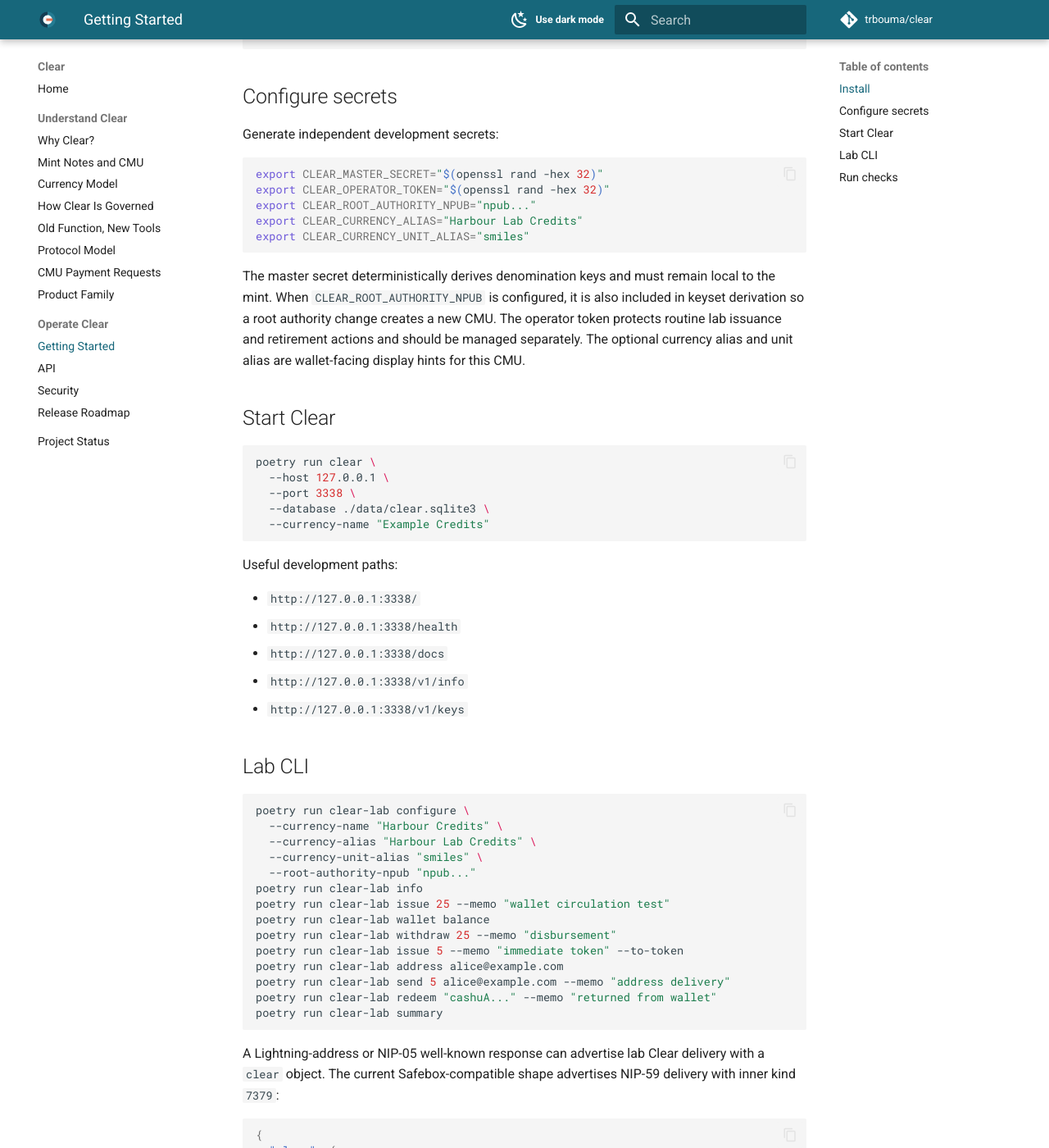
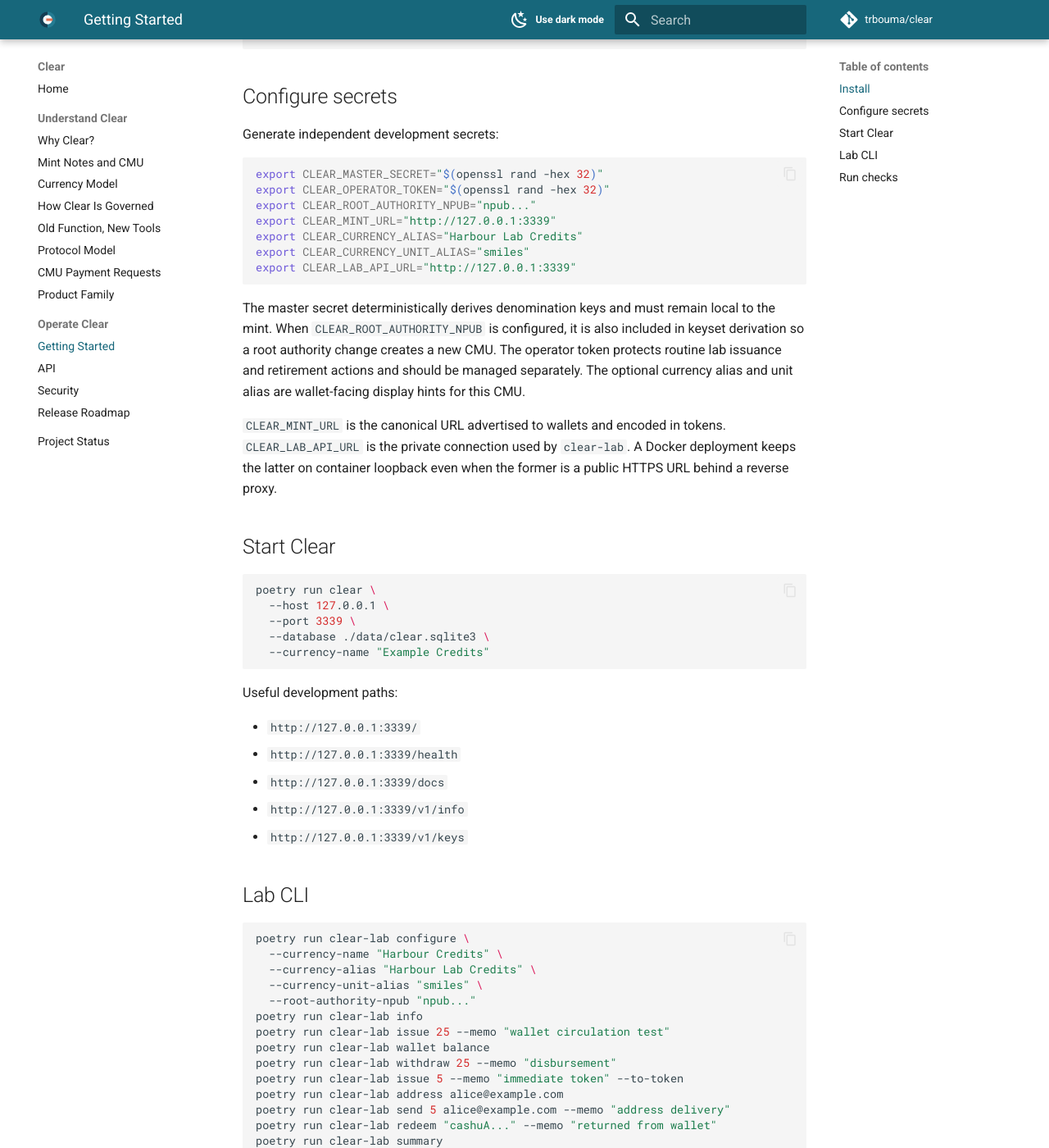
Before and after one commit to trbouma/clear, an MkDocs documentation site: the page built from website/getting-started.md, in a window 1280 px wide and 1400 px high, scrolled down 249 px. Shown: the whole window at 82% size. Built offline with MkDocs 1.6.1 and Material for MkDocs 9.7.7, drawn with Linux system fonts in a browser that asks for light colours; comment, search, counter and statistics services are not loaded; some of the changed text lies outside the part shown.

Commit message:
Separate clear-lab API routing from public mint URLs
Use port 3339 by default, add CLEAR_LAB_API_URL for privileged container-local requests, and preserve CLEAR_MINT_URL as the canonical public address advertised and encoded in tokens. Ensure issuance, swaps, redemption, and recipient discovery distinguish internal routing from public mint identity.

````diff
--- a/website/getting-started.md
+++ b/website/getting-started.md
@@ -21,8 +21,10 @@ Generate independent development secrets:
 export CLEAR_MASTER_SECRET="$(openssl rand -hex 32)"
 export CLEAR_OPERATOR_TOKEN="$(openssl rand -hex 32)"
 export CLEAR_ROOT_AUTHORITY_NPUB="npub..."
+export CLEAR_MINT_URL="http://127.0.0.1:3339"
 export CLEAR_CURRENCY_ALIAS="Harbour Lab Credits"
 export CLEAR_CURRENCY_UNIT_ALIAS="smiles"
+export CLEAR_LAB_API_URL="http://127.0.0.1:3339"
 ```
 
 The master secret deterministically derives denomination keys and must remain
@@ -33,23 +35,28 @@ should be managed separately.
 The optional currency alias and unit alias are wallet-facing display hints for
 this CMU.
 
+`CLEAR_MINT_URL` is the canonical URL advertised to wallets and encoded in
+tokens. `CLEAR_LAB_API_URL` is the private connection used by `clear-lab`. A
+Docker deployment keeps the latter on container loopback even when the former
+is a public HTTPS URL behind a reverse proxy.
+
 ## Start Clear
 
 ```bash
 poetry run clear \
   --host 127.0.0.1 \
-  --port 3338 \
+  --port 3339 \
   --database ./data/clear.sqlite3 \
   --currency-name "Example Credits"
 ```
 
 Useful development paths:
 
-- `http://127.0.0.1:3338/`
-- `http://127.0.0.1:3338/health`
-- `http://127.0.0.1:3338/docs`
-- `http://127.0.0.1:3338/v1/info`
-- `http://127.0.0.1:3338/v1/keys`
+- `http://127.0.0.1:3339/`
+- `http://127.0.0.1:3339/health`
+- `http://127.0.0.1:3339/docs`
+- `http://127.0.0.1:3339/v1/info`
+- `http://127.0.0.1:3339/v1/keys`
 
 ## Lab CLI
 
@@ -81,7 +88,7 @@ advertises NIP-59 delivery with inner kind `7379`:
       "protocols": ["clear-token-transfer"],
       "transports": ["nip59"],
       "kinds": [7379],
-      "mints": ["http://127.0.0.1:3338"],
+      "mints": ["http://127.0.0.1:3339"],
       "units": ["cmu-0011223344556677"]
     }
   }
````
Also changed, not shown: README.md (+9 -3 lines), docker-compose.yaml (+5 -4 lines), docs/LAB-CMU-ISSUANCE-AND-DELIVERY.md (+11 -3 lines), website/api.md (+7 -5 lines), 12 other files.
